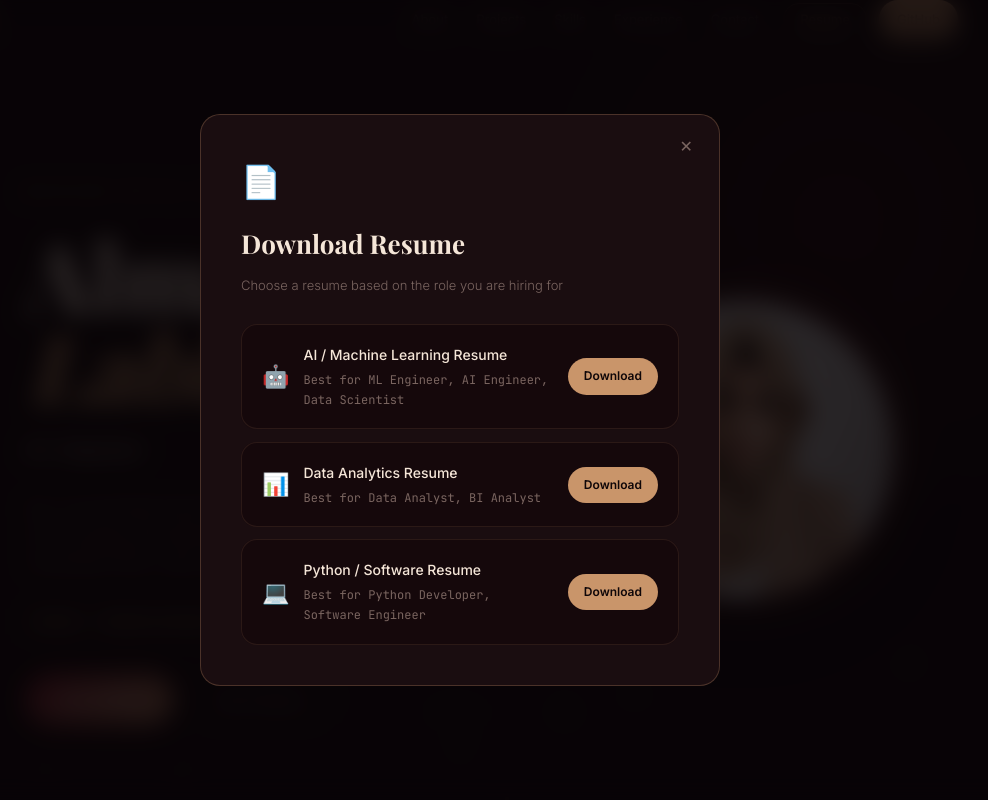
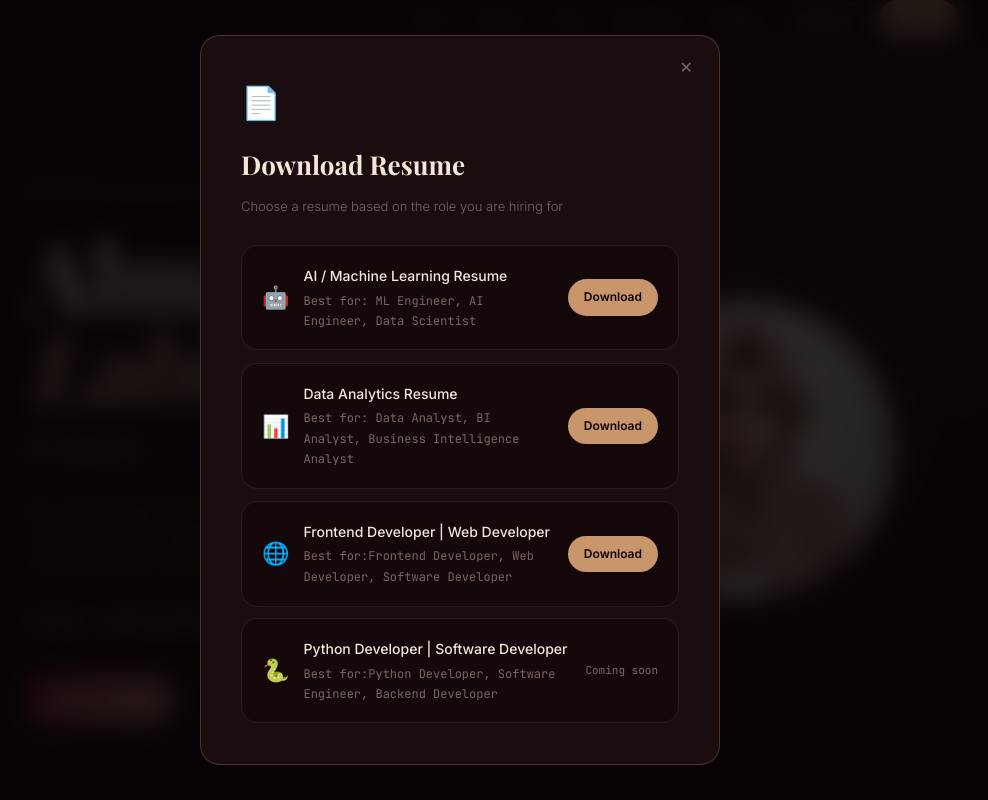
Before and after one commit to Almaas211/almaas-portfolio, a React (Vite) app: page / in a window 1280 px wide. Both pictures are taken after a click on the button "Resume". Shown: the top 800 px of the page, without its empty margins (180-1168 px from the left). Built offline with nearby package versions, Linux system fonts and the light colour scheme; the HTML template or start-up script is replaced by a standard one; a web font is replaced by a local one.

Commit message:
Update portfolio

```diff
--- a/src/components/ResumeModal.jsx
+++ b/src/components/ResumeModal.jsx
@@ -4,20 +4,26 @@ const resumes = [
   {
     icon: '🤖',
     title: 'AI / Machine Learning Resume',
-    desc: 'Best for ML Engineer, AI Engineer, Data Scientist',
+    desc: 'Best for: ML Engineer, AI Engineer, Data Scientist',
     file: '/resumes/Data Analytics_AIML Resume.pdf',
   },
   {
     icon: '📊',
     title: 'Data Analytics Resume',
-    desc: 'Best for Data Analyst, BI Analyst',
+    desc: 'Best for: Data Analyst, BI Analyst, Business Intelligence Analyst',
     file: '/resumes/Data Analytics_AIML Resume.pdf',
   },
   {
-    icon: '💻',
-    title: 'Python / Software Resume',
-    desc: 'Best for Python Developer, Software Engineer',
+    icon: '🌐',
+    title: 'Frontend Developer | Web Developer',
+    desc: 'Best for:Frontend Developer, Web Developer, Software Developer',
     file: '/resumes/Web_Frontend Developer Resume.pdf',
+  },
+  {
+    icon: '🐍',
+    title: 'Python Developer | Software Developer',
+    desc: 'Best for:Python Developer, Software Engineer, Backend Developer',
+    file: null, // Coming soon
   },
 ]
 
```
